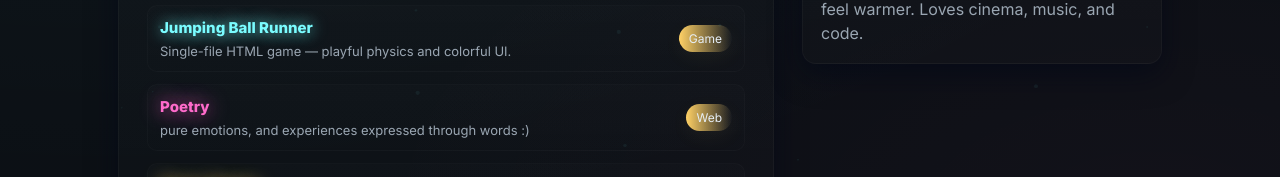
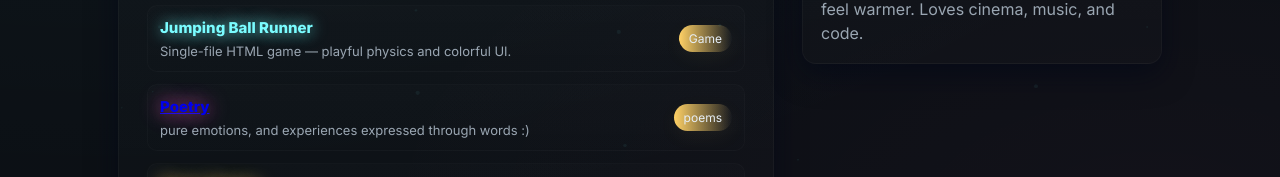
Before and after one commit to pulkitchhabra08/iamdropin, a plain HTML site: page index.html in a window 1280 px wide. Shown: the part 468-645 px from the top of the page. Drawn offline with Linux system fonts and the light colour scheme.

Commit message:
Update index.html

```diff
--- a/index.html
+++ b/index.html
@@ -109,10 +109,10 @@
 
       <div class="proj">
         <div class="meta">
-          <h3 class="glow-2">Poetry</h3>
+          <h3 class="glow-2"><a  href="poems.html">Poetry</h3></a>
           <p>pure emotions, and experiences expressed through words :)</p>
         </div>
-        <div class="tag" href="poems.html">Web</div>
+        <div class="tag">poems</div>
       </div>
 
       <div class="proj">
```
